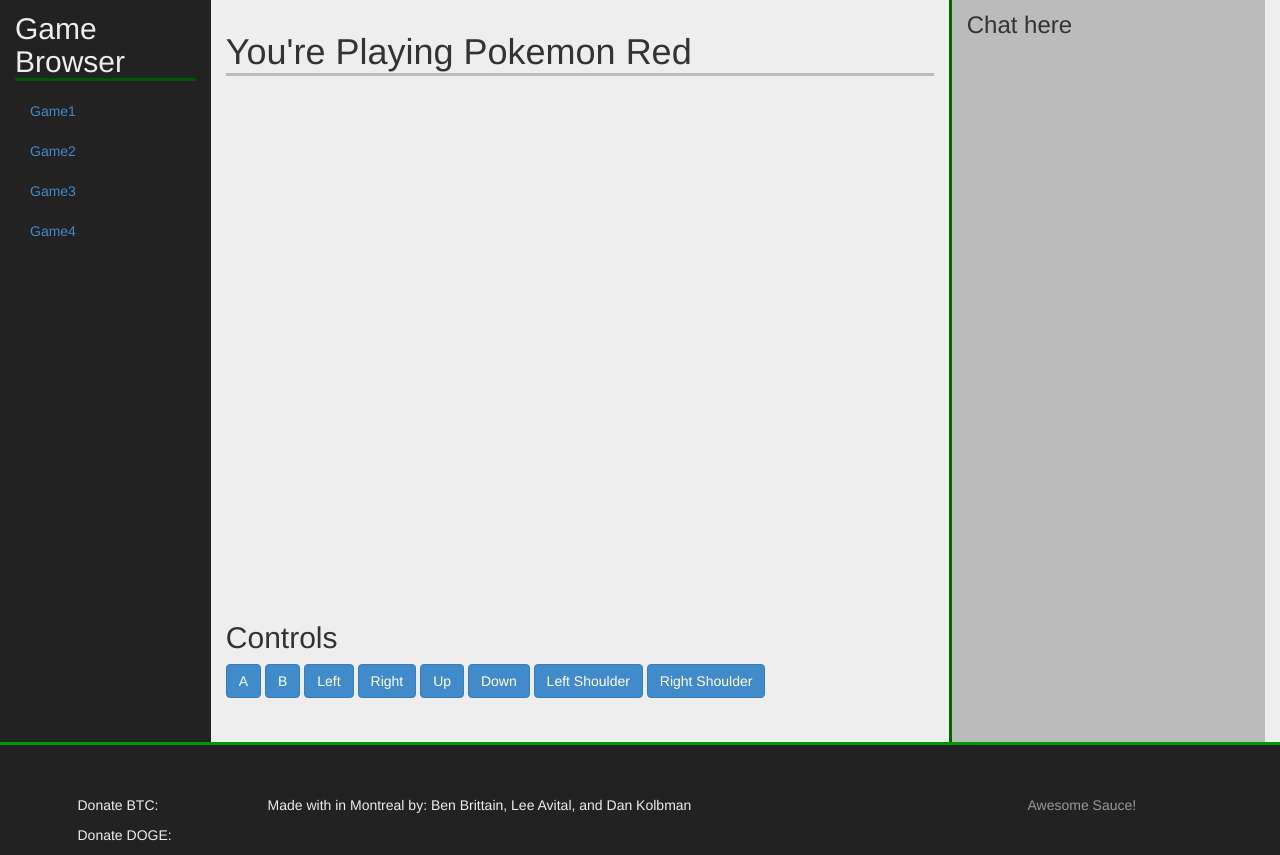
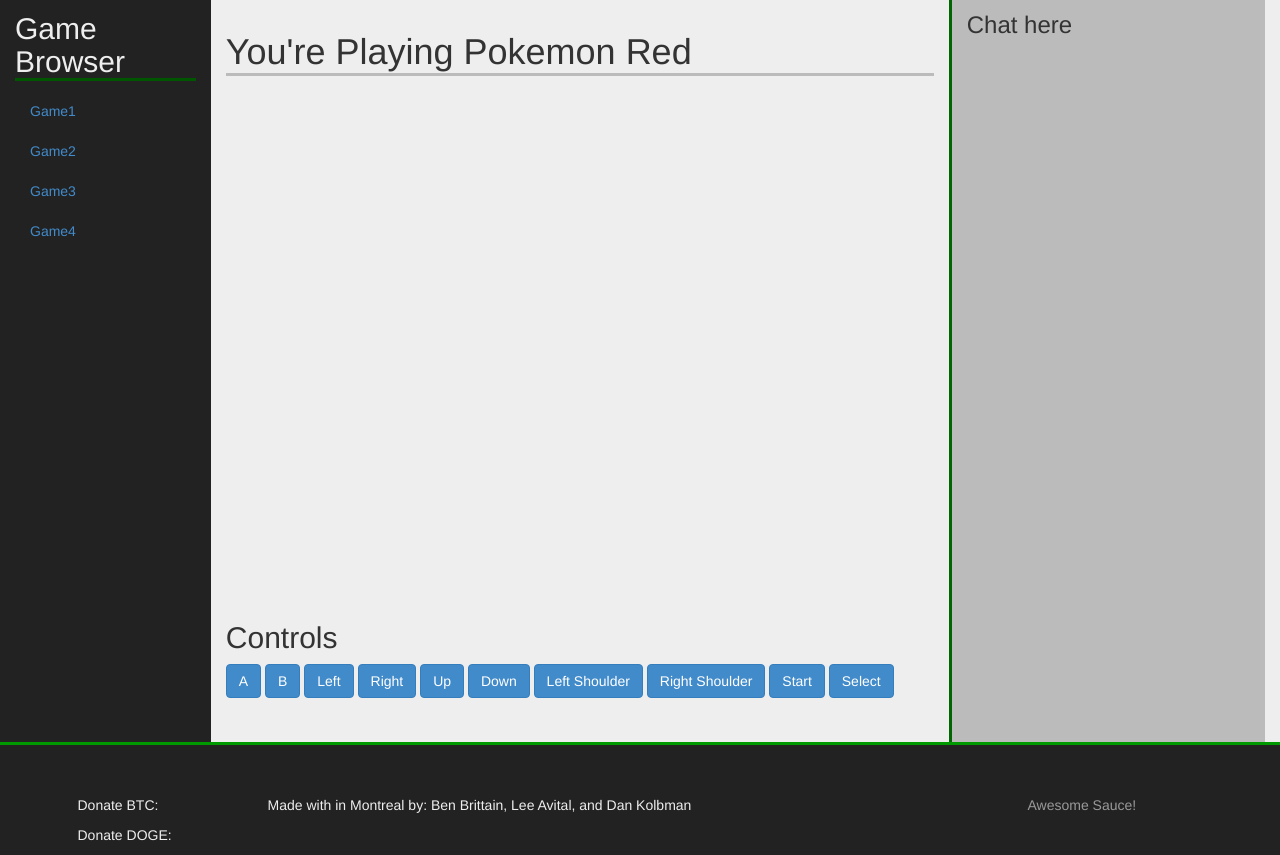
Before and after one commit to benbrittain/massplay, a website: page client/index.html in a window 1280 px wide. Shown: the part 58-913 px from the top of the page. Drawn offline with nearby package versions, Linux system fonts and the light colour scheme.

Commit message:
Add start and select buttons

```diff
--- a/client/index.html
+++ b/client/index.html
@@ -136,6 +136,8 @@
           <button data-ctl-seq="CTRL_DOWN" type="button" class="ctl-button btn btn-primary">Down</button>
           <button data-ctl-seq="CTRL_LSHOULDER" type="button" class="ctl-button btn btn-primary">Left Shoulder</button>
           <button data-ctl-seq="CTRL_RSHOULDER" type="button" class="ctl-button btn btn-primary">Right Shoulder</button>
+          <button data-ctl-seq="CTRL_START" type="button" class="ctl-button btn btn-primary">Start</button>
+          <button data-ctl-seq="CTRL_SELECT" type="button" class="ctl-button btn btn-primary">Select</button>
         </div>
 				<!-- End page content -->
 				<!-- Begin chat -->
```
